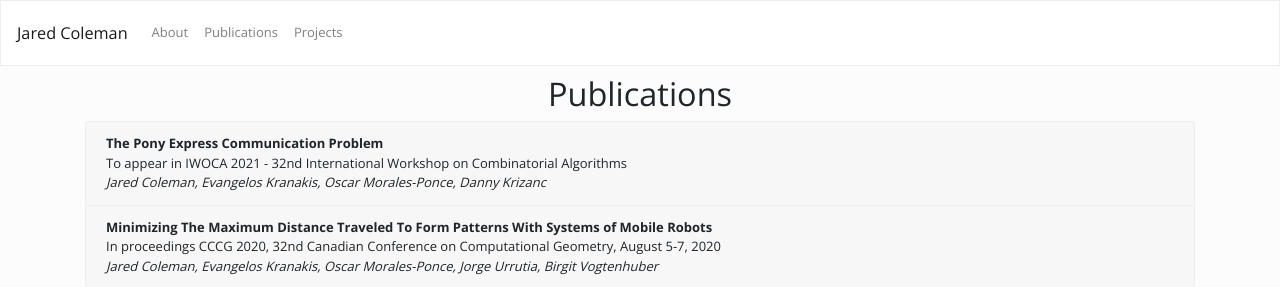
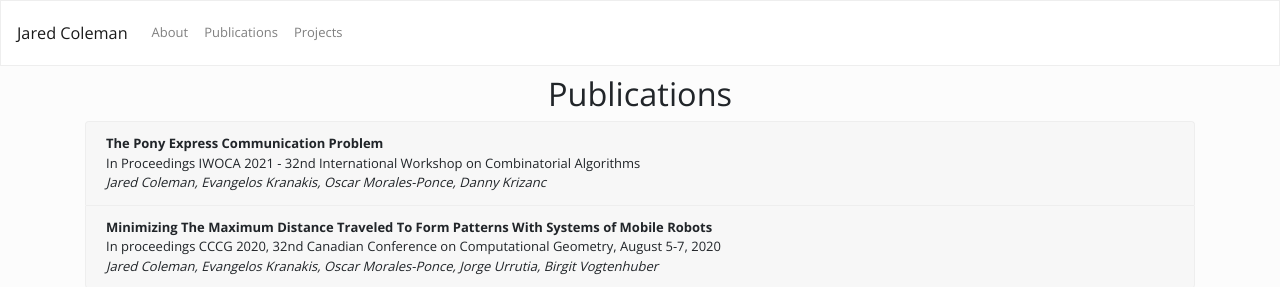
Before and after one commit to earri003/homepage, a React (Create React App) app: page /publications in a window 1280 px wide. Shown: the top 287 px of the page. Built offline with nearby package versions, Linux system fonts and the light colour scheme.

Commit message:
Updates Pony Express publication

```diff
--- a/src/Publications.js
+++ b/src/Publications.js
@@ -17,7 +17,7 @@ const websites = {
 const pubs = [
     {
         "title": "The Pony Express Communication Problem",
-        "venue": "To appear in IWOCA 2021 - 32nd International Workshop on Combinatorial Algorithms",
+        "venue": "In Proceedings IWOCA 2021 - 32nd International Workshop on Combinatorial Algorithms",
         "authors": ["Jared Coleman", "Evangelos Kranakis", "Oscar Morales-Ponce", "Danny Krizanc"],
         "social": {
             "pdf": "https://arxiv.org/pdf/2105.03545"
```
